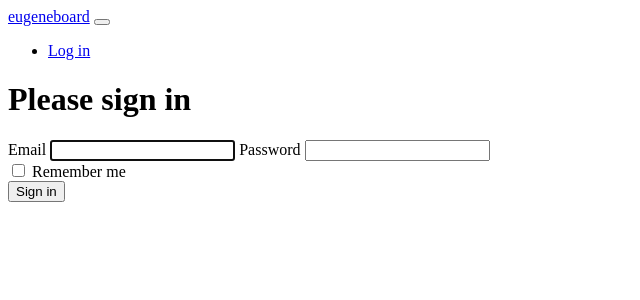
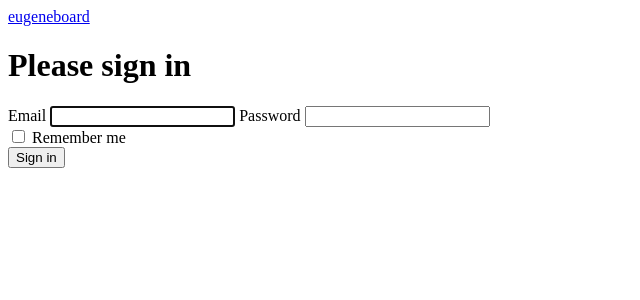
Before and after one commit to SPQR560/euboard, a Symfony app: template templates/security/login.html.twig in a window 1280 px wide. Shown: the top 300 px of the page, without its empty margins (0-640 px from the left). Run offline with Twig, Linux system fonts and the light colour scheme; the template is opened without the code that fills it, so the values that code supplies are empty; some libraries are stand-ins or nearby versions.

Commit message:
remove unused tags from admin base layout

```diff
--- a/templates/admin_layout.html.twig
+++ b/templates/admin_layout.html.twig
@@ -14,14 +14,6 @@
     <body>
         <header class="navbar navbar-dark sticky-top bg-dark flex-md-nowrap p-0 shadow">
             <a class="navbar-brand col-md-3 col-lg-2 me-0 px-3" href="#">eugeneboard</a>
-            <button class="navbar-toggler position-absolute d-md-none collapsed" type="button" data-bs-toggle="collapse" data-bs-target="#sidebarMenu" aria-controls="sidebarMenu" aria-expanded="false" aria-label="Toggle navigation">
-                <span class="navbar-toggler-icon"></span>
-            </button>
-            <ul class="navbar-nav px-3">
-                <li class="nav-item text-nowrap">
-                    <a class="nav-link" href="#">Log in</a>
-                </li>
-            </ul>
         </header>
 
         <div class="container-fluid">
```
